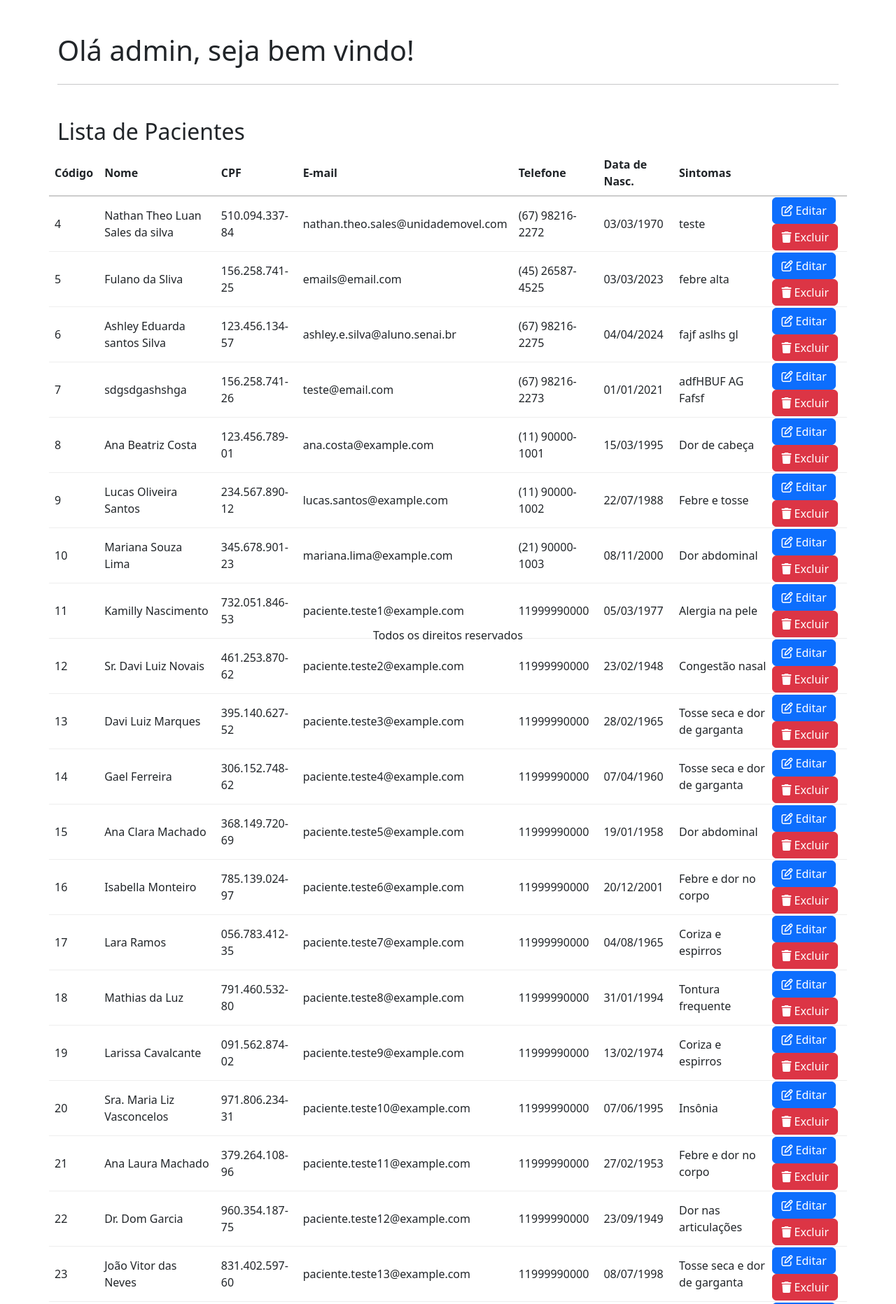
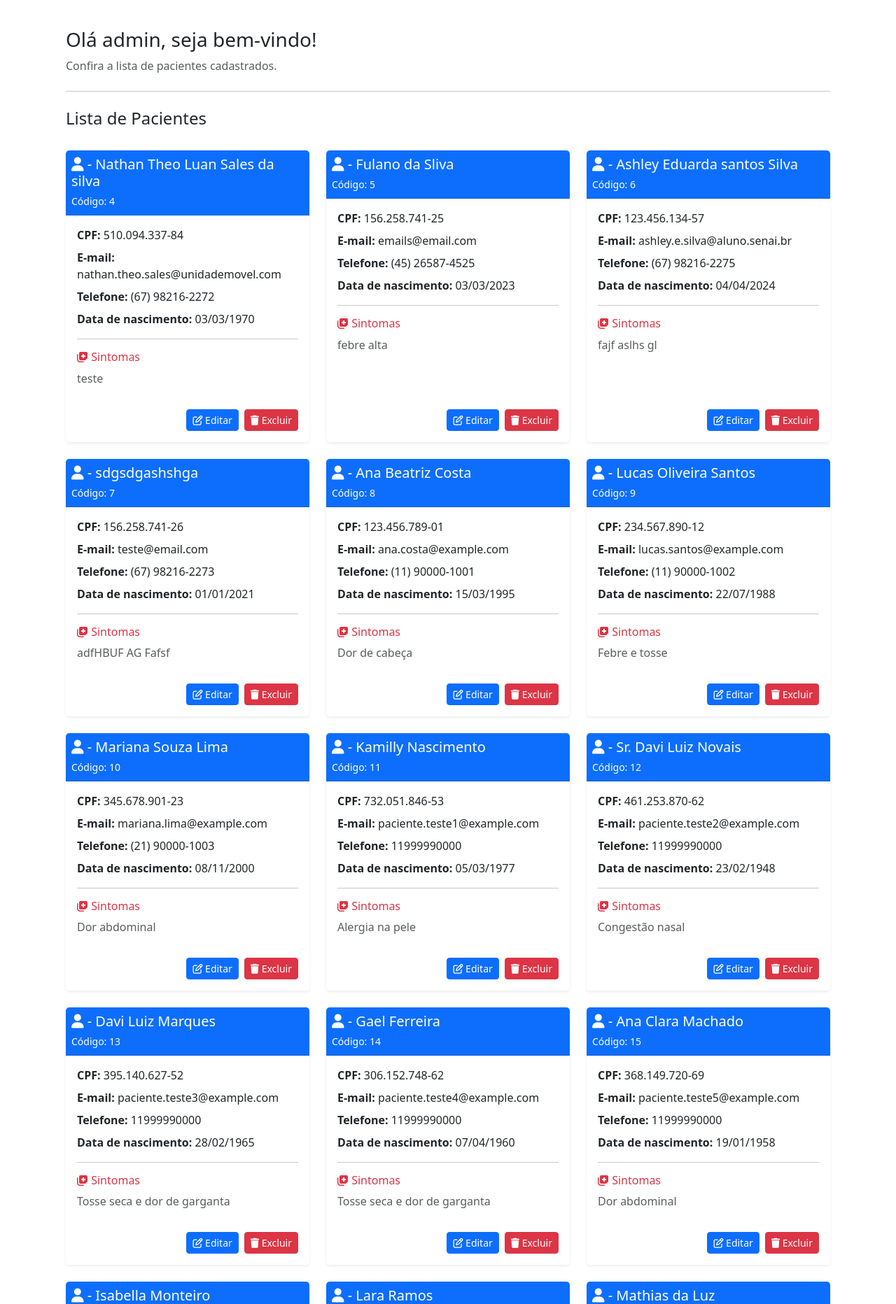
Before and after one commit to gilder-jacomini/sistema_django_noturno, a Django app: page / in a window 1280 px wide. Shown: the part 56-1920 px from the top of the page at 70% size. Run offline with Django 5.2, Linux system fonts and the light colour scheme; a user stored in the database is signed in; data comes from the database, SQL or seed files in the repository; both versions use the stored data as it was after the commit.

Commit message:
Aula dia 09/10/2026

```diff
--- a/apps/crud/templates/base-crud.html
+++ b/apps/crud/templates/base-crud.html
@@ -8,6 +8,10 @@
     <link href="https://cdn.jsdelivr.net/npm/bootstrap@5.3.8/dist/css/bootstrap.min.css" rel="stylesheet" integrity="sha384-sRIl4kxILFvY47J16cr9ZwB07vP4J8+LH7qKQnuqkuIAvNWLzeN8tE5YBujZqJLB" crossorigin="anonymous">
     <!-- 1. INCORPORANDO A BIBLIOTECA DE ÍCONES (Font Awesome via CDN) -->
     <link rel="stylesheet" href="https://cdnjs.cloudflare.com/ajax/libs/font-awesome/6.5.1/css/all.min.css" crossorigin="anonymous" referrerpolicy="no-referrer" />
+
+    <style>
+        .form-text{color: red;}
+   </style>
 
   </head>
   <body>
--- a/apps/crud/templates/includes/form.html
+++ b/apps/crud/templates/includes/form.html
@@ -16,7 +16,7 @@
         <label for="{{ form.email.id_for_label }}" class="form-label">Email do Paciente:</label>
         {{ form.email }}
         {% for erro in form.email.errors %}
-            <small> {{ erro }} </small>
+            <div class="form-text"> {{ erro }} </div>
         {% endfor %}
     </div>
 
--- a/apps/crud/templates/index.html
+++ b/apps/crud/templates/index.html
@@ -1,54 +1,131 @@
 {% extends 'base-crud.html' %}
-{% block title %} CRUD | Home Page {% endblock %}
+{% block title %}CRUD | Home Page{% endblock %}
 {% block content %}
-    <div class="row mt-5">
-        <h1>Olá {{ user.username }}, seja bem vindo!</h1>
-    </div>
-    <hr>
-    <div class="row mt-5">
-        <h2>Lista de Pacientes</h2>
-        <!-- <ul>
-            {% for paciente in pacientes %}
-                <li>{{ paciente.codigo_paciente }} | {{ paciente.nome }} | {{ paciente.cpf }} | {{ paciente.email }} | {{ paciente.telefone }} | {{ paciente.data_nascimento|date:"d/n/Y" }}</li>
-            {% empty %}
-                <li>Nenhum paciente cadastrado.</li>
-            {% endfor %}
-        </ul> -->
 
-        <table style="width: 100%; border-collapse: collapse; text-align: left;">
-    <thead>
-        <tr style="border-bottom: 2px solid #ccc;">
-            <th style="padding: 8px;">Código</th>
-            <th style="padding: 8px;">Nome</th>
-            <th style="padding: 8px;">CPF</th>
-            <th style="padding: 8px;">E-mail</th>
-            <th style="padding: 8px;">Telefone</th>
-            <th style="padding: 8px;">Data de Nasc.</th>
-            <th style="padding: 8px;">Sintomas</th>
-        </tr>
-    </thead>
-    <tbody>
-        {% for paciente in pacientes %}
-        <tr style="border-bottom: 1px solid #eee;">
-            <td style="padding: 8px;">{{ paciente.codigo_paciente }}</td>
-            <td style="padding: 8px;">{{ paciente.nome }}</td>
-            <td style="padding: 8px;">{{ paciente.cpf }}</td>
-            <td style="padding: 8px;">{{ paciente.email }}</td>
-            <td style="padding: 8px;">{{ paciente.telefone }}</td>
-            <td style="padding: 8px;">{{ paciente.data_nascimento|date:"d/m/Y" }}</td>
-            <td style="padding: 8px;">{{ paciente.sintomas }}</td>
+<div class="container-fluid py-4">
 
-            <td> <a href="{% url 'alterar_paciente' paciente.codigo_paciente %}" class="btn btn-primary">
-                <i class="fa-regular fa-pen-to-square"></i> Editar </a>
-                <a href="{% url 'excluir_paciente' paciente.codigo_paciente %}"class="btn btn-danger"> <i class="fa-solid fa-trash"></i> Excluir </a> </td>
-        </tr>
-        {% empty %}
-        <tr>
-            <td colspan="6" style="padding: 8px; text-align: center;">Nenhum paciente cadastrado.</td>
-        </tr>
-        {% endfor %}
-    </tbody>
-</table>
+    <!-- Boas-vindas -->
+    <div class="row mt-3 mb-4">
+        <div class="col-12">
+            <h1 class="h3">
+                Olá {{ user.username }}, seja bem-vindo!
+            </h1>
+            <p class="text-muted mb-0">
+                Confira a lista de pacientes cadastrados.
+            </p>
+        </div>
     </div>
 
+    <hr class="mb-4">
+
+    <!-- Título da lista -->
+    <div class="row mb-4">
+        <div class="col-12">
+            <h2 class="h4">Lista de Pacientes</h2>
+        </div>
+    </div>
+
+    <!-- Lista de cards -->
+    <div class="row g-4">
+
+        {% for paciente in pacientes %}
+
+        <div class="col-12 col-md-6 col-xl-4">
+
+            <div class="card h-100 shadow-sm border-0">
+
+                <!-- Cabeçalho do card -->
+                <div class="card-header bg-primary text-white p-2">
+                    <h5 class="card-title mb-1">
+                        <i class="fa-solid fa-user"></i> - {{ paciente.nome }}
+                    </h5>
+
+                    <small>
+                        Código: {{ paciente.codigo_paciente }}
+                    </small>
+                </div>
+
+                <!-- Informações do paciente -->
+                <div class="card-body">
+
+                    <p class="mb-2">
+                        <strong>CPF:</strong>
+                        {{ paciente.cpf }}
+                    </p>
+
+                    <p class="mb-2">
+                        <strong>E-mail:</strong>
+                        <span class="text-break">
+                            {{ paciente.email }}
+                        </span>
+                    </p>
+
+                    <p class="mb-2">
+                        <strong>Telefone:</strong>
+                        {{ paciente.telefone }}
+                    </p>
+
+                    <p class="mb-3">
+                        <strong>Data de nascimento:</strong>
+                        {{ paciente.data_nascimento|date:"d/m/Y" }}
+                    </p>
+
+                    <hr>
+
+                    <h6 class="text-danger">
+                        <i class="fa-solid fa-notes-medical text-danger"></i>
+                        Sintomas
+                    </h6>
+
+                    <p class="text-muted mb-0">
+                        {{ paciente.sintomas|default:"Nenhum sintoma informado" }}
+                    </p>
+
+                </div>
+
+                <!-- Botões de ação -->
+                <div class="card-footer bg-white border-0 p-3">
+
+                    <div class="d-flex flex-wrap gap-2 justify-content-end">
+
+                        <a
+                            href="{% url 'alterar_paciente' paciente.codigo_paciente %}"
+                            class="btn btn-primary btn-sm"
+                        >
+                            <i class="fa-regular fa-pen-to-square"></i>
+                            Editar
+                        </a>
+
+                        <a
+                            href="{% url 'excluir_paciente' paciente.codigo_paciente %}"
+                            class="btn btn-danger btn-sm"
+                        >
+                            <i class="fa-solid fa-trash"></i>
+                            Excluir
+                        </a>
+
+                    </div>
+
+                </div>
+
+            </div>
+
+        </div>
+
+        {% empty %}
+
+        <!-- Mensagem quando não existem pacientes -->
+        <div class="col-12">
+            <div class="alert alert-info text-center" role="alert">
+                <i class="fa-solid fa-circle-info"></i>
+                Nenhum paciente cadastrado.
+            </div>
+        </div>
+
+        {% endfor %}
+
+    </div>
+
+</div>
+
 {% endblock %}
--- a/apps/crud/templates/novo-paciente.html
+++ b/apps/crud/templates/novo-paciente.html
@@ -10,7 +10,7 @@
 
 <hr>
 {% if error %}<p>{{ error }}</p>{% endif %}
-<form action="{% url 'novo_paciente' %}" method="post">
+<form action="{% url 'novo_paciente' %}" method="POST">
     {% csrf_token %}
     {% include 'includes/form.html' %}
     <div class="d-flex justify-content-start mt-5 mb-5">
--- a/apps/crud/views.py
+++ b/apps/crud/views.py
@@ -16,8 +16,8 @@
         if form.is_valid():
             form.save()
             return redirect('novo_paciente_sucesso')
-        else:
-            form = PacienteForm()
+    else:
+        form = PacienteForm()
     return render(request, 'novo-paciente.html', {'form': form})
 
 @login_required
```
Also changed, not shown: apps/crud/templates/index copy.html (added, +47 -0 lines), inserir cadastros crud pacientes.txt (added, +58 -0 lines), db_sistema_django.db.
